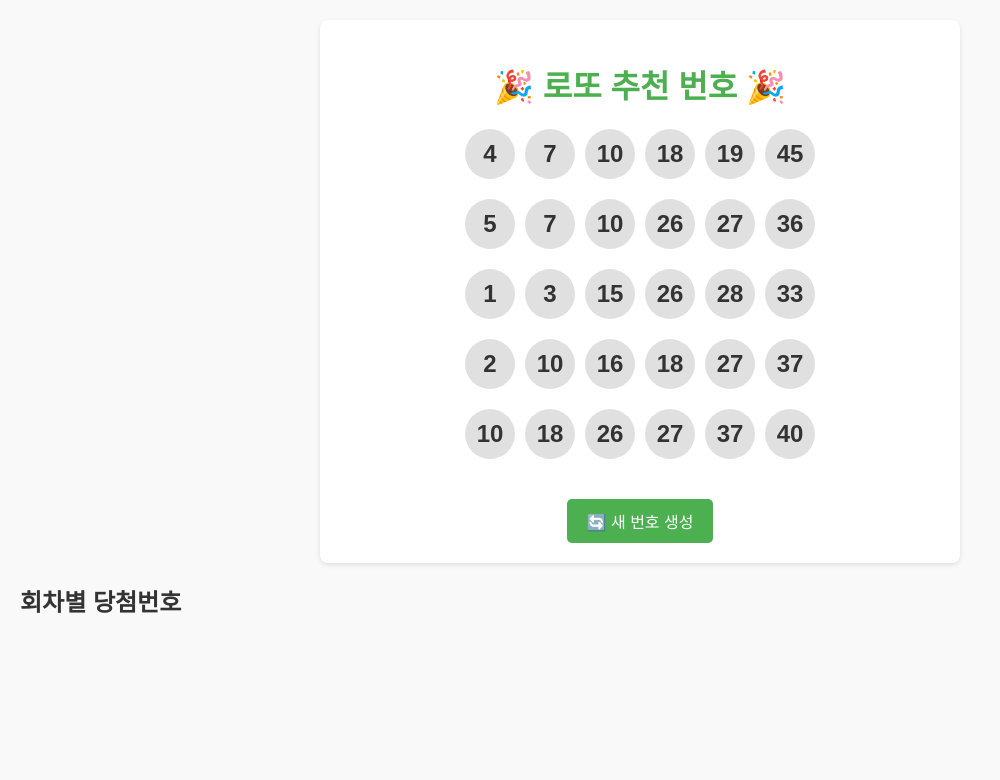
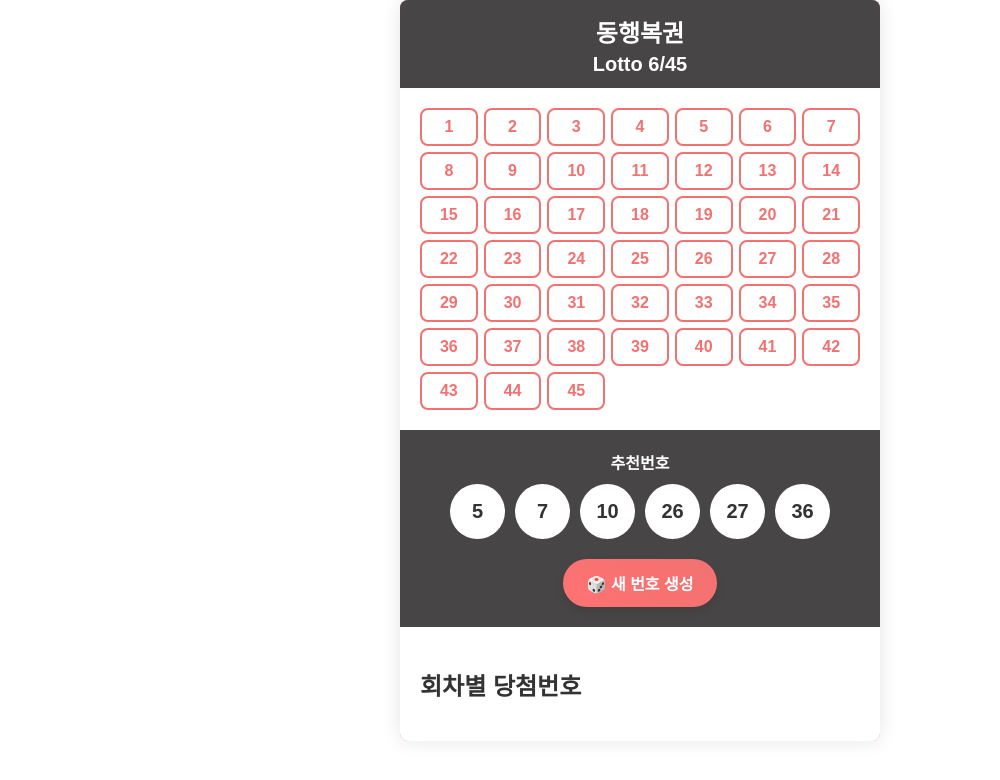
Before and after one commit to jonemos/LottoGenerator, a Flask app: page / in a window 1280 px wide. Shown: the top 780 px of the page, without its empty margins (0-1000 px from the left). Run offline with Flask 3, Linux system fonts and the light colour scheme; data that the repository does not hold is empty.

Commit message:
20250608-디자인변경

```diff
--- a/app.py
+++ b/app.py
@@ -7,39 +7,36 @@
 
 # Function to generate random lotto numbers
 def generate_lotto_numbers():
-    # 5개의 번호 조합 생성aaasdffasdf
+    # 5개의 번호 조합 생성
     lotto_numbers = generate_lotto_numbers_all_constraints()
     return lotto_numbers
 
 def generate_lotto_numbers_all_constraints():
-    results = []
-
-    while len(results) < 5:  # 5개의 로또 번호 조합 생성
-        # 번호 생성
+    while True:
         numbers = sorted(random.sample(range(1, 46), 6))
 
-        # 모든 조건 확인
         if (
-                validate_high_low(numbers) and
-                validate_odd_even(numbers) and
-                validate_sum_constraint(numbers) and
-                validate_end_digit_constraint(numbers) and
-                validate_same_range_constraint(numbers) and
-                validate_consecutive_constraint(numbers) and
-                validate_prime_constraint(numbers) and
-                validate_perfect_squares_constraint(numbers) and
-                validate_composite_constraint(numbers) and
-                validate_end_digit_sum_constraint(numbers) and
-                validate_mirror_numbers_constraint(numbers) and
-                validate_multiple_of_three_constraint(numbers) and
-                validate_multiple_of_four_constraint(numbers) and
-                validate_multiple_of_five_constraint(numbers) and
-                validate_corner_numbers_constraint(numbers) and
-                validate_color_constraint(numbers) and
-                validate_double_numbers_constraint(numbers) and
-                validate_ac_value_constraint(numbers)
+            validate_high_low(numbers) and
+            validate_odd_even(numbers) and
+            validate_sum_constraint(numbers) and
+            validate_end_digit_constraint(numbers) and
+            validate_same_range_constraint(numbers) and
+            validate_consecutive_constraint(numbers) and
+            validate_prime_constraint(numbers) and
+            validate_perfect_squares_constraint(numbers) and
+            validate_composite_constraint(numbers) and
+            validate_end_digit_sum_constraint(numbers) and
+            validate_mirror_numbers_constraint(numbers) and
+            validate_multiple_of_three_constraint(numbers) and
+            validate_multiple_of_four_constraint(numbers) and
+            validate_multiple_of_five_constraint(numbers) and
+            validate_corner_numbers_constraint(numbers) and
+            validate_color_constraint(numbers) and
+            validate_double_numbers_constraint(numbers) and
+            validate_ac_value_constraint(numbers)
         ):
-            results.append(numbers)
+            return [numbers]  # 1조합만 리스트에 담아 반환
+
 
     return results
 
@@ -165,28 +162,32 @@
             return draw_no
     return 0
 
+def get_ball_style(num):
+    if 1 <= num <= 10:
+        return "background-color:#fbc400;color:#000;"
+    elif 11 <= num <= 20:
+        return "background-color:#69c8f2;color:#000;"
+    elif 21 <= num <= 30:
+        return "background-color:#ff7272;color:#000;"
+    elif 31 <= num <= 40:
+        return "background-color:#aaa;color:#000;"
+    elif 41 <= num <= 45:
+        return "background-color:#b0d840;color:#000;"
+    return ""
+
+
 @app.route('/')
 def home():
     lotto_numbers = generate_lotto_numbers_all_constraints()  # Generate numbers with constraints
     latest_results = fetch_latest_lotto_results()  # Fetch latest lotto results
 
-    # Simulate until match
-    # winning_numbers = fetch_latest_lotto()
-    # attempts = simulate_lotto_until_match(winning_numbers)
-    # last_generated = generate_lotto_numbers_random()
-
-    # num = 0
-    # while num < attempts:
-    #    last_generated = generate_lotto_numbers_random()
-
     return render_template(
         'index.html',
-        lotto_numbers=lotto_numbers,
-        latest_results=latest_results
-        # winning_numbers=winning_numbers,
-        # attempts=attempts,
-        # last_generated=last_generated
+        lotto_numbers=generate_lotto_numbers_all_constraints(),
+        latest_results=fetch_latest_lotto_results(),
+        get_ball_style=get_ball_style
     )
+
 
 #새 번호 생성
 @app.route('/generate-numbers', methods=['GET'])
--- /dev/null
+++ b/static/style.css
@@ -0,0 +1,161 @@
+body {
+  margin: 0;
+  font-family: 'Pretendard', sans-serif;
+  background-color: #fff;
+  color: #333;
+}
+
+.lotto-container {
+  max-width: 480px;
+  margin: auto;
+  background: #f27171;
+  border-radius: 8px;
+  overflow: hidden;
+  box-shadow: 0 0 20px rgba(0,0,0,0.1);
+}
+
+.lotto-header {
+  text-align: center;
+  padding: 20px 10px 10px;
+  background: #474545;
+  color: white;
+}
+
+.lotto-header h1 {
+  font-size: 24px;
+  line-height: 1.2;
+  margin: 0;
+}
+
+.lotto-header span {
+  font-size: 20px;
+  font-weight: bold;
+}
+
+.lotto-grid {
+  display: grid;
+  grid-template-columns: repeat(7, 1fr);
+  gap: 6px;
+  padding: 20px;
+  background: white;
+}
+
+.lotto-number {
+  background: #fff;
+  border: 2px solid #f27171;
+  color: #f27171;
+  border-radius: 8px;
+  text-align: center;
+  padding: 8px 0;
+  font-weight: bold;
+  cursor: pointer;
+  user-select: none;
+  transition: 0.2s;
+}
+
+.lotto-number:hover {
+  background: #f27171;
+  color: white;
+}
+
+.recommend-section {
+  background: #474545;
+  color: white;
+  text-align: center;
+  padding: 10px 0 20px;
+}
+
+.recommend-section p {
+  margin: 10px 0;
+  font-weight: bold;
+}
+
+.recommend-numbers {
+  display: flex;
+  justify-content: center;
+  gap: 10px;
+  flex-wrap: wrap;
+}
+
+.lotto-ball {
+  width: 40px;
+  height: 40px;
+  background: white;
+  color: #333;
+  border-radius: 50%;
+  display: flex;
+  justify-content: center;
+  align-items: center;
+  font-weight: bold;
+  font-size: 16px;
+}
+
+.lotto-ball-win {
+  width: 55px;
+  height: 55px;
+  background: white;
+  color: #333;
+  border-radius: 50%;
+  display: flex;
+  justify-content: center;
+  align-items: center;
+  font-weight: bold;
+  font-size: 20px;
+}
+
+.results {
+  padding: 20px;
+  background: white;
+}
+
+.draw-card {
+  margin-bottom: 20px;
+  padding: 10px;
+  border-radius: 8px;
+  background: #f5f5f5;
+  box-shadow: 0 2px 5px rgba(0,0,0,0.05);
+}
+
+.draw-header {
+  font-weight: bold;
+  font-size: 16px;
+  margin-bottom: 10px;
+  color: #333;
+}
+
+.draw-numbers {
+  display: flex;
+  align-items: center;
+  gap: 10px;
+  flex-wrap: wrap;
+}
+
+.draw-numbers .plus {
+  font-size: 20px;
+  font-weight: bold;
+  color: #f27171;
+}
+
+.lotto-ball.bonus {
+  border: 2px dashed #f27171;
+}
+
+.generate-btn {
+  margin-top: 20px;
+  padding: 12px 24px;
+  font-size: 16px;
+  font-weight: bold;
+  color: white;
+  background: linear-gradient(45deg, #ff7272, #f27171);
+  border: none;
+  border-radius: 30px;
+  cursor: pointer;
+  transition: transform 0.2s, box-shadow 0.2s;
+  box-shadow: 0 4px 8px rgba(0, 0, 0, 0.1);
+}
+
+.generate-btn:hover {
+  transform: translateY(-2px);
+  box-shadow: 0 6px 12px rgba(0, 0, 0, 0.15);
+  background: linear-gradient(45deg, #f55454, #f27171);
+}
--- a/templates/index.html
+++ b/templates/index.html
@@ -1,103 +1,54 @@
 <!DOCTYPE html>
-<html lang="en">
+<html lang="ko">
 <head>
-    <meta charset="UTF-8">
-    <meta name="viewport" content="width=device-width, initial-scale=1.0">
-    <title>Lotto Number Generator</title>
-    <style>
-        body {
-            font-family: Arial, sans-serif;
-            margin: 20px;
-            padding: 0;
-            background-color: #f9f9f9;
-            color: #333;
-        }
-        .container {
-            max-width: 600px;
-            margin: 0 auto;
-            text-align: center;
-            background: white;
-            border-radius: 8px;
-            padding: 20px;
-            box-shadow: 0 2px 5px rgba(0, 0, 0, 0.1);
-        }
-        h1 {
-            color: #4CAF50;
-        }
-        .lotto-numbers {
-            display: flex;
-            justify-content: center;
-            gap: 10px;
-            margin: 20px 0;
-        }
-        .number {
-            font-size: 24px;
-            width: 50px;
-            height: 50px;
-            display: flex;
-            align-items: center;
-            justify-content: center;
-            border-radius: 50%;
-            background-color: #e0e0e0;
-            color: #333;
-            font-weight: bold;
-        }
-        .results {
-            margin-top: 20px;
-        }
-        .result {
-            margin-bottom: 10px;
-            padding: 10px;
-            background: #f1f1f1;
-            border-radius: 5px;
-        }
-        .results div {
-            margin: 10px 0;
-            font-size: 18px;
-        }
-        .refresh-btn, .generate-btn {
-            margin-top: 20px;
-            padding: 10px 20px;
-            font-size: 16px;
-            color: white;
-            background-color: #4CAF50;
-            border: none;
-            border-radius: 5px;
-            cursor: pointer;
-        }
-        .refresh-btn:hover, .generate-btn:hover {
-            background-color: #45a049;
-        }
-        footer {
-            margin-top: 20px;
-            font-size: 14px;
-            color: #666;
-        }
-    </style>
+  <meta charset="UTF-8" />
+  <meta name="viewport" content="width=device-width, initial-scale=1.0"/>
+  <title>Lotto 6/45 추천번호</title>
+  <link rel="stylesheet" href="{{ url_for('static', filename='style.css') }}" />
 </head>
 <body>
-    <div class="container">
-        <h1>🎉 로또 추천 번호 🎉</h1>
-        <div id="lotto-container">
-            {% for numbers in lotto_numbers %}
-            <div class="lotto-numbers">
-                {% for number in numbers %}
-                <div class="number">{{ number }}</div>
+  <div class="lotto-container">
+    <div class="lotto-header">
+      <h1>동행복권<br><span>Lotto 6/45</span></h1>
+    </div>
+
+    <div class="lotto-grid">
+      {% for i in range(1, 46) %}
+      <div class="lotto-number">{{ i }}</div>
       {% endfor %}
     </div>
+
+    <div class="recommend-section">
+      <p>추천번호</p>
+      <div class="recommend-numbers" id="recommend-numbers">
+        {% for numbers in lotto_numbers %}
+          {% for number in numbers %}
+            <div class="lotto-ball-win">{{ number }}</div>
+          {% endfor %}
         {% endfor %}
       </div>
-        <button class="generate-btn" onclick="generateNewNumbers()">🔄 새 번호 생성</button>
+      <button class="generate-btn" onclick="generateNewNumbers()">
+        🎲 새 번호 생성
+      </button>
+
     </div>
 
     <div class="results">
       <h2>회차별 당첨번호</h2>
       {% for result in latest_results %}
-        <div class="result">
-            <strong>회차 {{ result.draw_no }}:</strong>
-            {{ result.numbers | join(', ') }} / Bonus: {{ result.bonus }}
+      <div class="draw-card">
+        <div class="draw-header">제 {{ result.draw_no }} 회</div>
+        <div class="draw-numbers">
+          {% for num in result.numbers %}
+            <div class="lotto-ball" style="{{ get_ball_style(num) }}">{{ num }}</div>
+          {% endfor %}
+          <span class="plus">+</span>
+          <div class="lotto-ball bonus" style="{{ get_ball_style(result.bonus) }}">{{ result.bonus }}</div>
+        </div>
       </div>
       {% endfor %}
+    </div>
+
   </div>
 
   <script>
@@ -105,18 +56,52 @@
       fetch('/generate-numbers')
         .then(response => response.json())
         .then(data => {
-                    const lottoContainer = document.getElementById('lotto-container');
-                    lottoContainer.innerHTML = '';  // 기존 번호 제거
+          const recommendBox = document.getElementById('recommend-numbers');
+          recommendBox.innerHTML = '';
+
+          const recommendedSet = new Set(); // 추천번호 저장
           data.lotto_numbers.forEach(numbers => {
-                        const numberDiv = document.createElement('div');
-                        numberDiv.classList.add('lotto-numbers');
             numbers.forEach(num => {
-                            const numDiv = document.createElement('div');
-                            numDiv.classList.add('number');
-                            numDiv.textContent = num;
-                            numberDiv.appendChild(numDiv);
+              const ball = document.createElement('div');
+              ball.className = 'lotto-ball-win';
+              ball.textContent = num;
+
+              // 공 색상 적용
+              if (num <= 10) {
+                ball.style.backgroundColor = '#fbc400'; // Yellow
+                ball.style.color = '#000';
+              } else if (num <= 20) {
+                ball.style.backgroundColor = '#69c8f2'; // Blue
+                ball.style.color = '#000';
+              } else if (num <= 30) {
+                ball.style.backgroundColor = '#ff7272'; // Red
+                ball.style.color = '#000';
+              } else if (num <= 40) {
+                ball.style.backgroundColor = '#aaa'; // Gray
+                ball.style.color = '#000';
+              } else {
+                ball.style.backgroundColor = '#b0d840'; // Green
+                ball.style.color = '#000';
+              }
+
+              recommendBox.appendChild(ball);
+              recommendedSet.add(num);
             });
-                        lottoContainer.appendChild(numberDiv);
+          });
+
+          // 버튼 강조 처리
+          const allButtons = document.querySelectorAll('.lotto-number');
+          allButtons.forEach(btn => {
+            const num = parseInt(btn.textContent);
+            if (recommendedSet.has(num)) {
+              btn.style.backgroundColor = '#333';
+              btn.style.color = '#fff';
+              btn.style.fontWeight = 'bold';
+            } else {
+              btn.style.backgroundColor = '#fff';
+              btn.style.color = '#f27171';
+              btn.style.fontWeight = 'normal';
+            }
           });
         })
         .catch(error => console.error('Error:', error));
```
Lines whose indentation alone changed are shown as unchanged.
